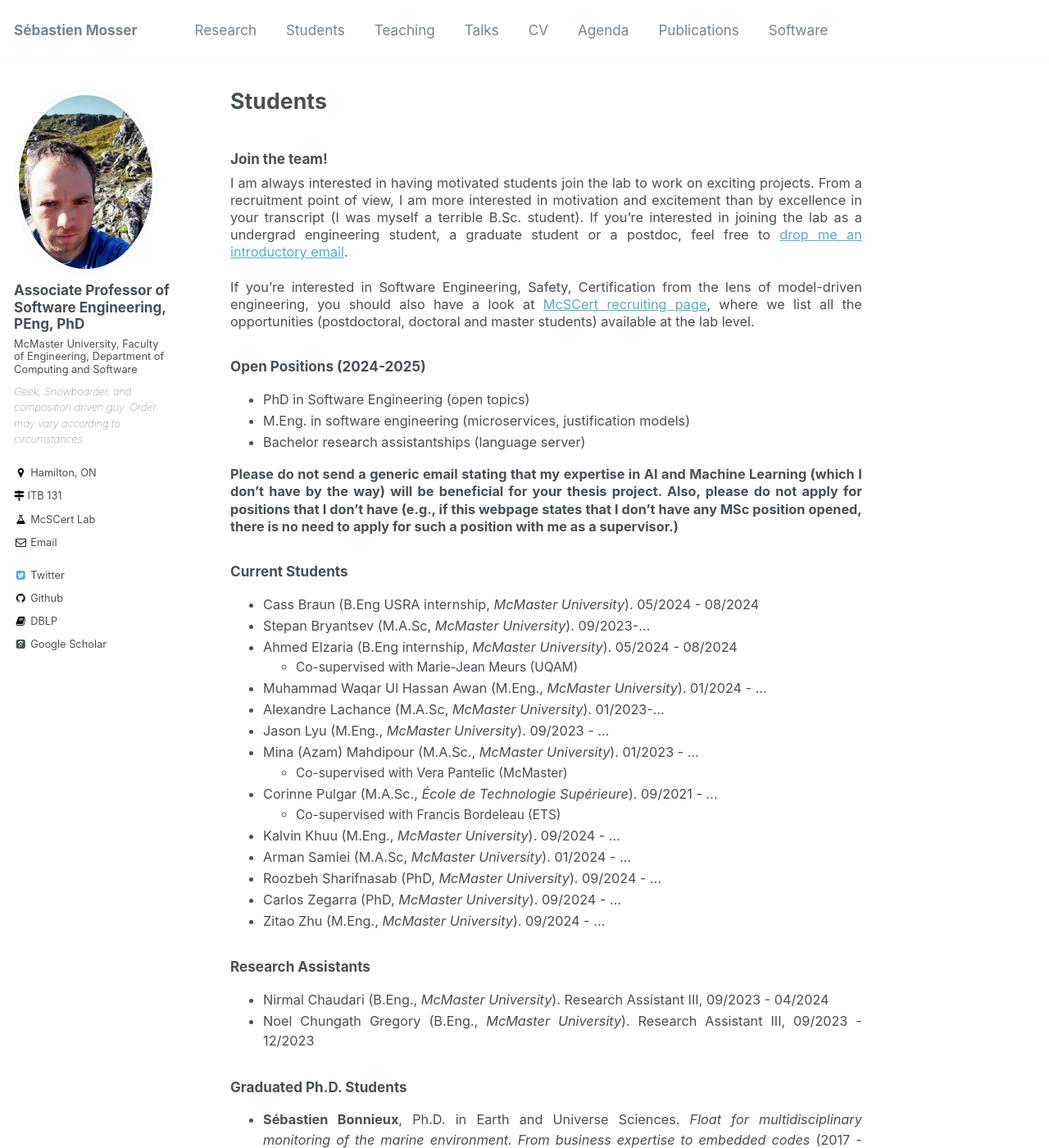
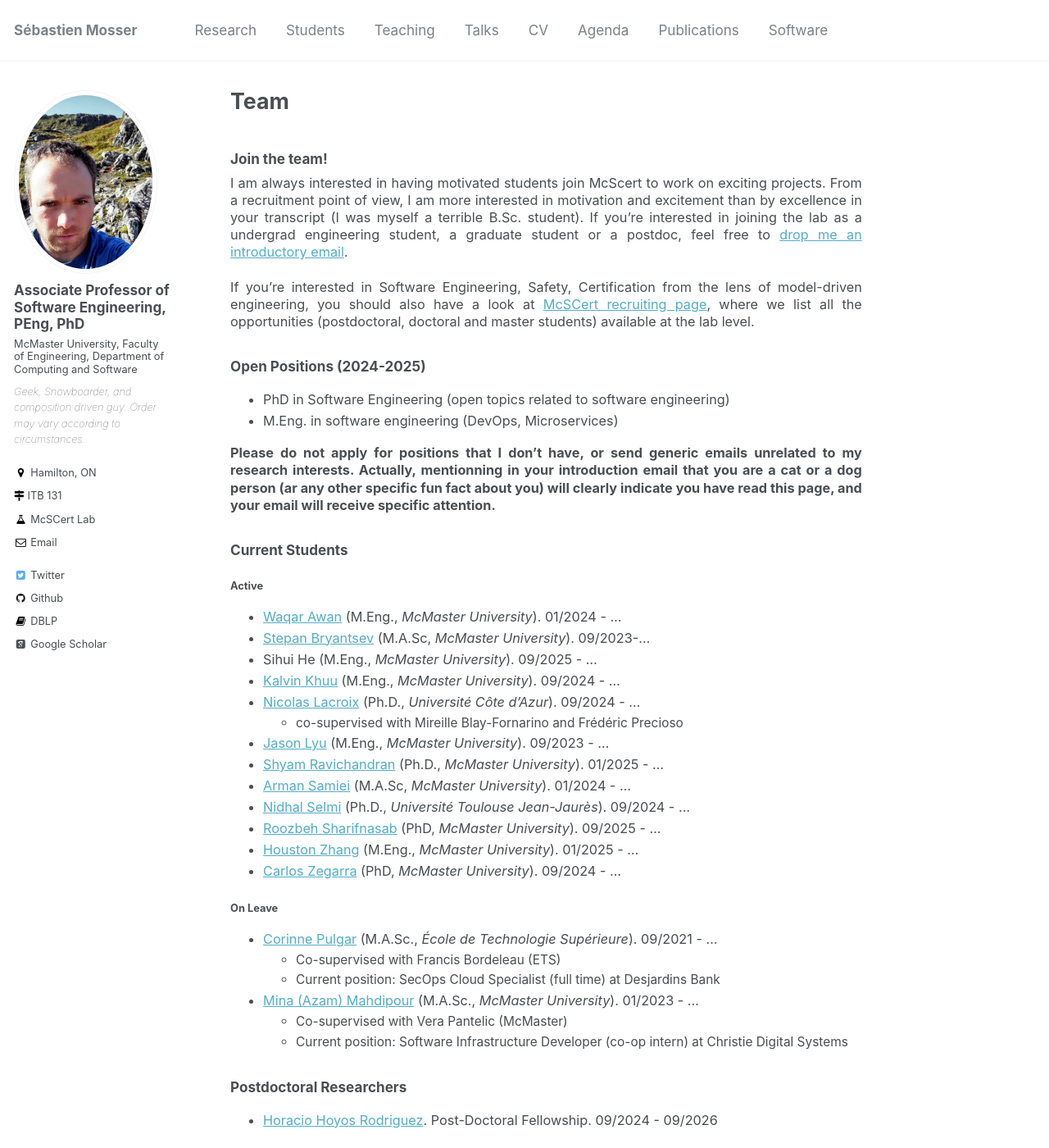
Before and after one commit to mosser/mosser.github.io, a Jekyll site: the page built from _pages/students.md, in a window 1280 px wide and 1400 px high. Shown: the whole window at 82% size. Built offline with Jekyll 4.4.1, drawn with Linux system fonts in a browser that asks for light colours; some web fonts are replaced; some of the changed text lies outside the part shown.

Commit message:
update jan 25

```diff
--- a/_pages/students.md
+++ b/_pages/students.md
@@ -1,46 +1,59 @@
 ---
-title: "Students"
+title: "Team"
 permalink: /students/
 author_profile: true
 ---
 
 ### Join the team!
 
-I am always interested in having motivated students join the lab to work on exciting projects. From a recruitment point of view, I am more interested in motivation and excitement than by excellence in your transcript (I was myself a terrible B.Sc. student). If you're interested in joining the lab as a undergrad engineering student, a graduate student or a postdoc, feel free to [drop me an introductory email](mailto:mossers@mcmaster.ca?subject=Prospective Student).
+I am always interested in having motivated students join McScert to work on exciting projects. From a recruitment point of view, I am more interested in motivation and excitement than by excellence in your transcript (I was myself a terrible B.Sc. student). If you're interested in joining the lab as a undergrad engineering student, a graduate student or a postdoc, feel free to [drop me an introductory email](mailto:mossers@mcmaster.ca?subject=Prospective Student).
 
 If you're interested in Software Engineering, Safety, Certification from the lens of model-driven engineering, you should also have a look at [McSCert recruiting page](https://mcscert.mcmaster.ca/research/recruiting/), where we list all the opportunities (postdoctoral, doctoral and master students) available at the lab level.
 
 ### Open Positions (2024-2025)
 
-  - PhD in Software Engineering (open topics)
-  - M.Eng. in software engineering (microservices, justification models)
-  - Bachelor research assistantships (language server)
+  - PhD in Software Engineering (open topics related to software engineering)
+  - M.Eng. in software engineering (DevOps, Microservices)
 
-**Please do not send a generic email stating that my expertise in AI and Machine Learning (which I don't have by the way) will be beneficial for your thesis project. Also, please do not apply for positions that I don't have (e.g., if this webpage states that I don't have any MSc position opened, there is no need to apply for such a position with me as a supervisor.)**
+**Please do not apply for positions that I don't have, or send generic emails unrelated to my research interests. Actually, mentionning in your introduction email that you are a cat or a dog person (ar any other specific fun fact about you) will clearly indicate you have read this page, and your email will receive specific attention.**
 
 ### Current Students
 
-  - Cass Braun (B.Eng USRA internship, _McMaster University_). 05/2024 - 08/2024
-  - Stepan Bryantsev (M.A.Sc, _McMaster University_). 09/2023-...
-  - Ahmed Elzaria (B.Eng internship, _McMaster University_). 05/2024 - 08/2024
-    - Co-supervised with Marie-Jean Meurs (UQAM)
-  - Muhammad Waqar Ul Hassan Awan (M.Eng., _McMaster University_). 01/2024 - ...
-  - Alexandre Lachance (M.A.Sc, _McMaster University_). 01/2023-...
-  - Jason Lyu (M.Eng., _McMaster University_). 09/2023 - ...
-  - Mina (Azam) Mahdipour (M.A.Sc., _McMaster University_). 01/2023 - ...
+#### Active
+
+  - [Waqar Awan](https://www.linkedin.com/in/waqarulhassanawan/) (M.Eng., _McMaster University_). 01/2024 - ...
+  - [Stepan Bryantsev](https://www.linkedin.com/in/stepan-bryantsev/) (M.A.Sc, _McMaster University_). 09/2023-...
+  - Sihui He (M.Eng., _McMaster University_). 09/2025 - ...
+  - [Kalvin Khuu](https://www.linkedin.com/in/kalvin-khuu/) (M.Eng., _McMaster University_). 09/2024 - ...
+  - [Nicolas Lacroix](https://www.linkedin.com/in/nicolas--lacroix/) (Ph.D., _Université Côte d'Azur_). 09/2024 - ...
+    - co-supervised with Mireille Blay-Fornarino and Frédéric Precioso
+  - [Jason Lyu](https://www.linkedin.com/in/zhexuan-lyu/) (M.Eng., _McMaster University_). 09/2023 - ...
+  - [Shyam Ravichandran](https://www.linkedin.com/in/shyam-ravichandran/) (Ph.D., _McMaster University_). 01/2025 - ...
+  - [Arman Samiei](https://www.linkedin.com/in/arman-samiei-20ba07324/) (M.A.Sc, _McMaster University_). 01/2024 - ...
+  - [Nidhal Selmi](https://www.linkedin.com/in/nidhal-selmi-263892128/) (Ph.D., _Université Toulouse Jean-Jaurès_). 09/2024 - ...
+  - [Roozbeh Sharifnasab](https://www.linkedin.com/in/rsharifnasab/) (PhD, _McMaster University_). 09/2025 - ...
+  - [Houston Zhang](https://www.linkedin.com/in/houston-zhang/) (M.Eng., _McMaster University_). 01/2025 - ...
+  - [Carlos Zegarra](https://www.linkedin.com/in/cgzegarra/) (PhD, _McMaster University_). 09/2024 - ...
+
+#### On Leave
+  - [Corinne Pulgar](https://www.linkedin.com/in/corinne-pulgar-12a58190/) (M.A.Sc., _École de Technologie Supérieure_). 09/2021 - ...
+    - Co-supervised with Francis Bordeleau (ETS)
+    - Current position: SecOps Cloud Specialist (full time) at Desjardins Bank
+  - [Mina (Azam) Mahdipour](https://www.linkedin.com/in/mina-mahdipour/) (M.A.Sc., _McMaster University_). 01/2023 - ...
     - Co-supervised with Vera Pantelic (McMaster)
-  - Corinne Pulgar (M.A.Sc., _École de Technologie Supérieure_). 09/2021 - ...
-    - Co-supervised with Francis Bordeleau (ETS)
-  - Kalvin Khuu (M.Eng., _McMaster University_). 09/2024 - ...
-  - Arman Samiei (M.A.Sc, _McMaster University_). 01/2024 - ...
-  - Roozbeh Sharifnasab (PhD, _McMaster University_). 09/2024 - ...
-  - Carlos Zegarra (PhD, _McMaster University_). 09/2024 - ...
-  - Zitao Zhu (M.Eng., _McMaster University_). 09/2024 - ...
+    - Current position: Software Infrastructure Developer (co-op intern) at Christie Digital Systems
+
+### Postdoctoral Researchers
+
+  - [Horacio Hoyos Rodriguez](https://www.linkedin.com/in/horaciohoyosr/). Post-Doctoral Fellowship. 09/2024 - 09/2026
+
 
 ### Research Assistants
 
-  - Nirmal Chaudari (B.Eng., _McMaster University_). Research Assistant III, 09/2023 - 04/2024
-  - Noel Chungath Gregory (B.Eng., _McMaster University_). Research Assistant III, 09/2023 - 12/2023
+  - [Cass Braun](https://www.linkedin.com/in/cass-braun/), Research Assistant III, 09/24 - 04/25
+  - [Baptiste Lacroix](https://www.linkedin.com/in/lacroix-baptiste/), Research Assistant II, 06/25 - 08/25
+  - [Darshan Shah](https://www.linkedin.com/in/darshan-shah2), Research Assistant I, 05/25 - 08/25
+
 
 ### Graduated Ph.D. Students
 
@@ -63,8 +76,14 @@ If you're interested in Software Engineering, Safety, Certification from the len
     - Co-supervised with Laurence Duchien.
 
 
-### Graduated M.Sc. Students
+### Graduated M.Sc./M.A.Sc. Students
 
+  - **Alexandre Lachance**, _LEVER: A FRAMEWORK FOR DSL EDITOR SUPPORT_.
+    - M.A.Sc. in Software Engineering (2023 - 2024).
+    - Position:
+  - **Hunter Zaker**, _A Semi-Automated Approach for Incremental Migration from Monolithic to Microservices Architecture_ ([PDF](http://hdl.handle.net/11375/30255))
+    - M.A.Sc. in Software Engineering (2023 - 2024).
+    - Position:
   - **Günther Jungblunth**, Developing scalable data-processing pipelines
     - M.Sc. in Software Engineering (2017 - 2018).
     - Position: CTO, GameLabs (France).
@@ -102,8 +121,15 @@ If you're interested in Software Engineering, Safety, Certification from the len
       - _Maitrise en Génie Logiciel_, _Université du Québec à Montréal_.
       - Position: Software Developer, Australia
 
+### Former Research Assistants (2022-...)
+
+  - Nirmal Chaudari (B.Eng., _McMaster University_). Research Assistant III, 09/2023 - 04/2024
+  - Noel Chungath Gregory (B.Eng., _McMaster University_). Research Assistant III, 09/2023 - 12/2023
+
 ### Former Research Interns (2016-...)
-
+- 2024:
+  - Ahmed Elzaria (B.Eng, _McMaster University_). 05/2024 - 08/2024. _Justifying the development of a mental health ournalling application_.(Co-supervised with Marie-Jean Meurs, UQAM)
+  - Cass Braun (B.Eng, _McMaster University_). 05/2024 - 08/2024. _Developement of a langauge server for the jPipe language_ (NSERC USRA)
 - 2023:
   - Maël Charpentier (B.Sc., _Université de Montréal_). _An LSP server for the P4 language_ 05/2023 - 08/2023.
   - Nirmal Chaudari (B.Eng., _McMaster University_). 05/2023 - 08/2023. _Imnproving Git Merge algorithms_ NSERC USRA award
```
Also changed, not shown: _pages/about.md (+1 -3 lines), _pages/cv.md (+7 -3 lines), _pages/research.md (+15 -18 lines), _pages/software.md (+13 -9 lines), _pages/talks.md (+11 -2 lines), 2 other files.
